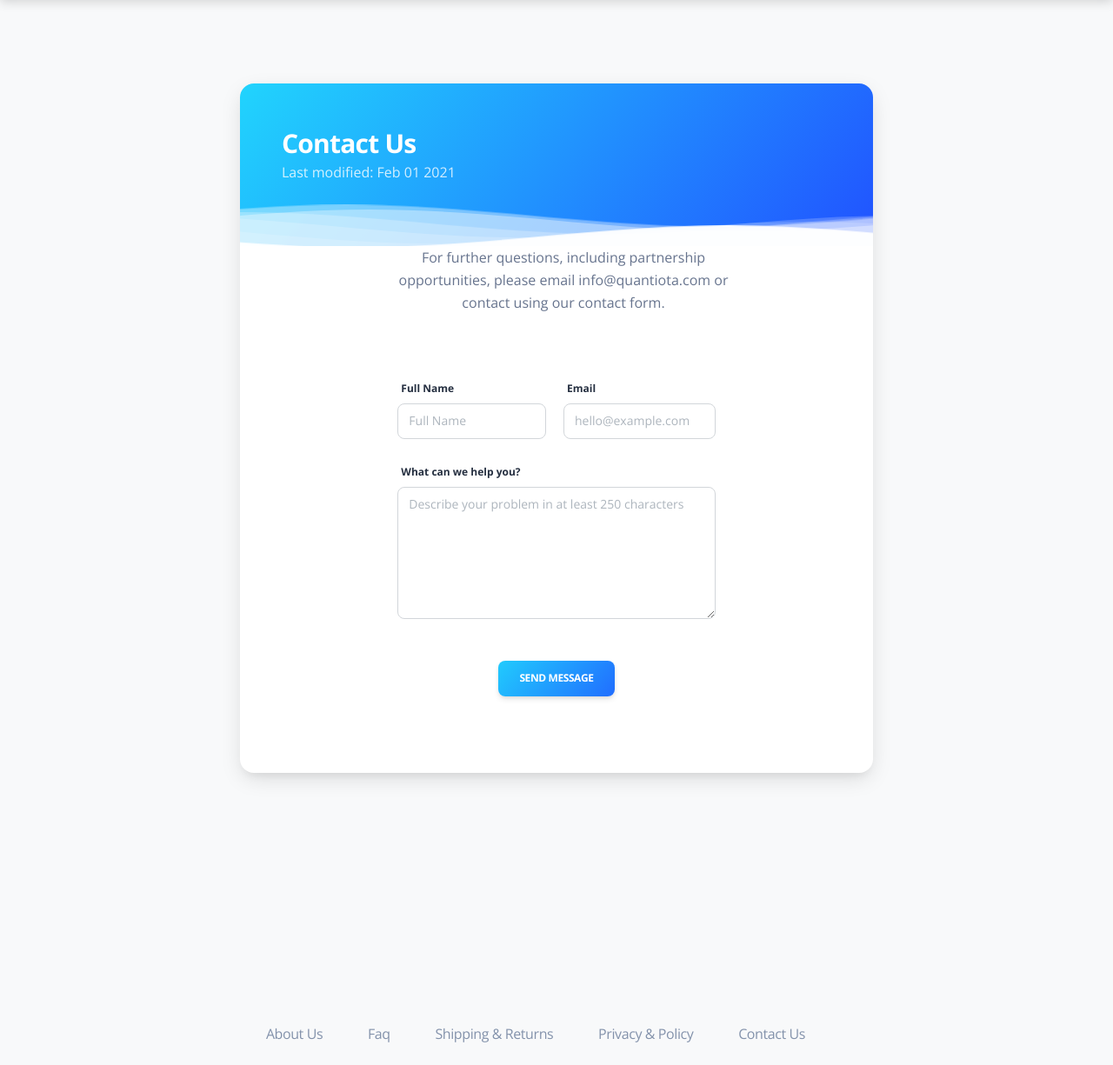
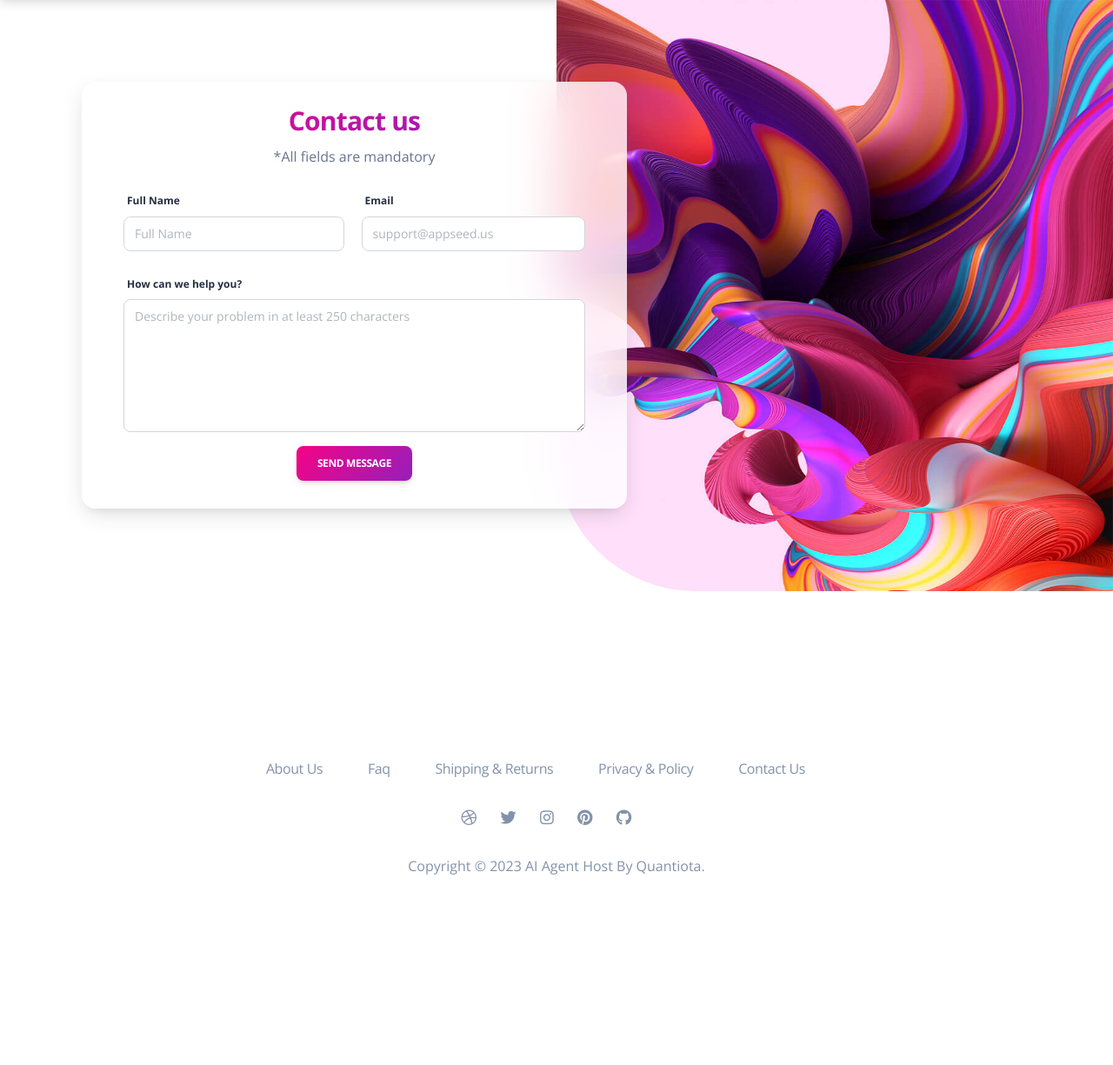
Before and after one commit to kislaytt/ecki, a Python web app: template app/templates/pages/contact-us.html in a window 1280 px wide. Shown: the part 93-1318 px from the top of the page at 87% size. After the commit the page ends 1099 px from the top, so only its background shows below. Run offline with Jinja, Linux system fonts and the light colour scheme; the template is opened without the code that fills it, so the values that code supplies are empty; some libraries are stand-ins or nearby versions.

Commit message:
Update contact-us.html

```diff
--- a/app/templates/pages/contact-us.html
+++ b/app/templates/pages/contact-us.html
@@ -1,96 +1,74 @@
 {% extends 'layouts/base.html' %}
 
-{% block title %} Raspberry Pi Devbox {% endblock title %}
+{% block title %} Contact US {% endblock title %}
 
 <!-- Specific CSS goes HERE -->
 {% block stylesheets %}{% endblock stylesheets %}
 
-{% block body_class %} Contact Us bg-gray-100 {% endblock body_class %}
+{% block body_class %} contact-us {% endblock body_class %}
 
 {% block content %}
 
   {% include "includes/navigation-light.html" %}
 
-  <section class="pt-3 pt-md-5 pt-lg-7 pb-md-5 pb-lg-7">
+  <header>
+    <div class="page-header section-height-85">
+      <div>
+        <img class="position-absolute fixed-top ms-auto w-50 h-100 z-index-0 d-none d-sm-none d-md-block border-radius-section border-top-end-radius-0 border-top-start-radius-0 border-bottom-end-radius-0" src="/static/assets/img/curved-images/curved8.jpg">
+      </div>
       <div class="container">
-      <div class="col-lg-8 col-md-10 mx-auto">
-        <div class="card shadow-lg">
-          <div class="card-header bg-gradient-info p-5 position-relative">
-            <h3 class="text-white mb-0">Contact Us</h3>
-            <p class="text-white opacity-8 mb-4">Last modified: Feb 01 2021</p>
-            <div class="position-absolute w-100 z-index-1 bottom-0 ms-n5">
-              <svg class="waves" xmlns="http://www.w3.org/2000/svg" xmlns:xlink="http://www.w3.org/1999/xlink" viewBox="0 24 150 40" preserveAspectRatio="none" shape-rendering="auto" style="height:7vh;min-height:50px;">
-                <defs>
-                  <path id="gentle-wave" d="M-160 44c30 0 58-18 88-18s 58 18 88 18 58-18 88-18 58 18 88 18 v44h-352z"></path>
-                </defs>
-                <g class="moving-waves">
-                  <use xlink:href="#gentle-wave" x="48" y="-1" fill="rgba(255,255,255,0.40"></use>
-                  <use xlink:href="#gentle-wave" x="48" y="3" fill="rgba(255,255,255,0.35)"></use>
-                  <use xlink:href="#gentle-wave" x="48" y="5" fill="rgba(255,255,255,0.25)"></use>
-                  <use xlink:href="#gentle-wave" x="48" y="8" fill="rgba(255,255,255,0.20)"></use>
-                  <use xlink:href="#gentle-wave" x="48" y="13" fill="rgba(255,255,255,0.15)"></use>
-                  <use xlink:href="#gentle-wave" x="48" y="16" fill="rgba(255,255,255,0.95"></use>
-                </g>
-              </svg>
-            </div>
-          </div>
-          <div class="card-body p-5 pt-0">
+        <div class="row">
+          <div class="col-lg-7 d-flex justify-content-center flex-column">
+            <div class="card d-flex blur justify-content-center p-4 shadow-lg my-sm-0 my-sm-6 mt-8 mb-5">
+              <div class="text-center">
+                <h3 class="text-gradient text-primary">Contact us</h3>
+                <p class="mb-0">
 
+                  {% if msg %}
+                    {{ msg }}
+                  {% else %}
+                    *All fields are mandatory
+                  {% endif %}
 
-
-                <div class="row align-items-center">
-                  <div class="col-lg-8 mx-auto text-center">
-                    <div class="ms-3 mb-md-5">
-
-                      <p>
-                        For further questions, including partnership opportunities, please email info@quantiota.com
-                        or contact using our contact form.
                 </p>
               </div>
-                  </div>
-                </div>
-                <div class="row">
-                  <div class="col-lg-8 mx-auto">
-                    <div class="card card-plain">
-                      <form id="contact-form" method="post" autocomplete="off">
-                        <div class="card-body">
+
+              <form role="form" id="contact-form" action="" method="post" autocomplete="off">
+                <div class="card-body pb-2">
                   <div class="row">
                     <div class="col-md-6">
                       <label>Full Name</label>
                       <div class="input-group mb-4">
-                                <input class="form-control" placeholder="Full Name" aria-label="Full Name" type="text">
+                        <input name="full_name" class="form-control" placeholder="Full Name" aria-label="Full Name" type="text" required>
                       </div>
                     </div>
                     <div class="col-md-6 ps-md-2">
                       <label>Email</label>
                       <div class="input-group">
-                                <input type="email" class="form-control" placeholder="hello@example.com">
+                        <input name="email" type="email" class="form-control" placeholder="support@appseed.us" required>
                       </div>
                     </div>
                   </div>
-                          <div class="form-group mb-4 mt-md-0 mt-4">
-                            <label>What can we help you?</label>
-                            <textarea name="message" class="form-control" id="message" rows="6" placeholder="Describe your problem in at least 250 characters"></textarea>
+
+                  <div class="form-group mb-0 mt-md-0 mt-4">
+                    <label>How can we help you?</label>
+                    <textarea name="message" class="form-control" id="message" rows="6" required
+                              placeholder="Describe your problem in at least 250 characters"></textarea>
                   </div>
                   <div class="row">
                     <div class="col-md-12 text-center">
-                              <button type="submit" class="btn bg-gradient-info mt-4">Send Message</button>
+                      <button type="submit" class="btn bg-gradient-primary mt-3 mb-0">Send Message</button>
                     </div>
                   </div>
                 </div>
               </form>
+
             </div>
           </div>
         </div>
-
-
-
-          </div>      </div>
       </div>
     </div>
-  </section>
-
-
+  </header>
 
 {% endblock content %}
 
```
Lines whose indentation alone changed are shown as unchanged.
